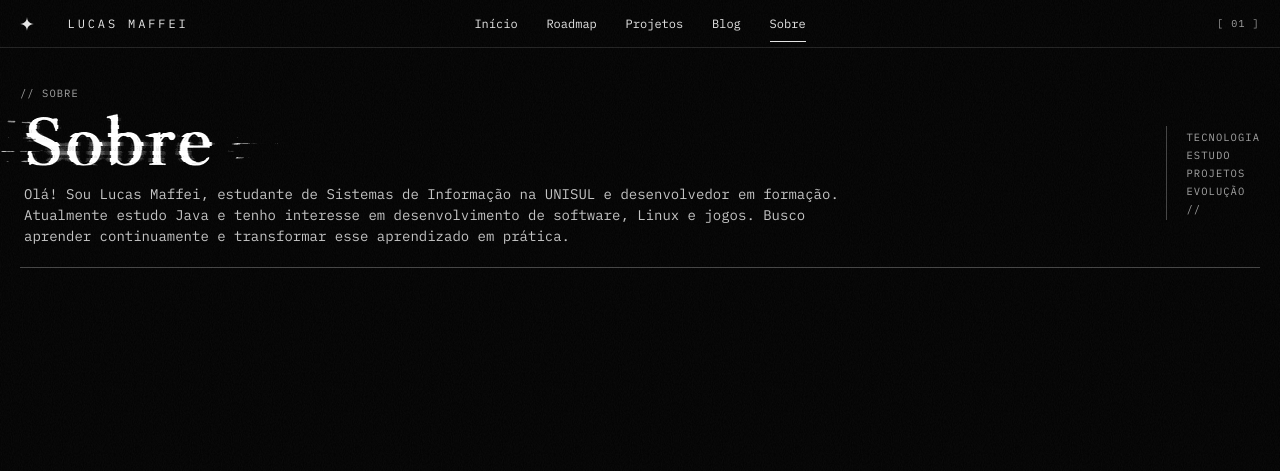
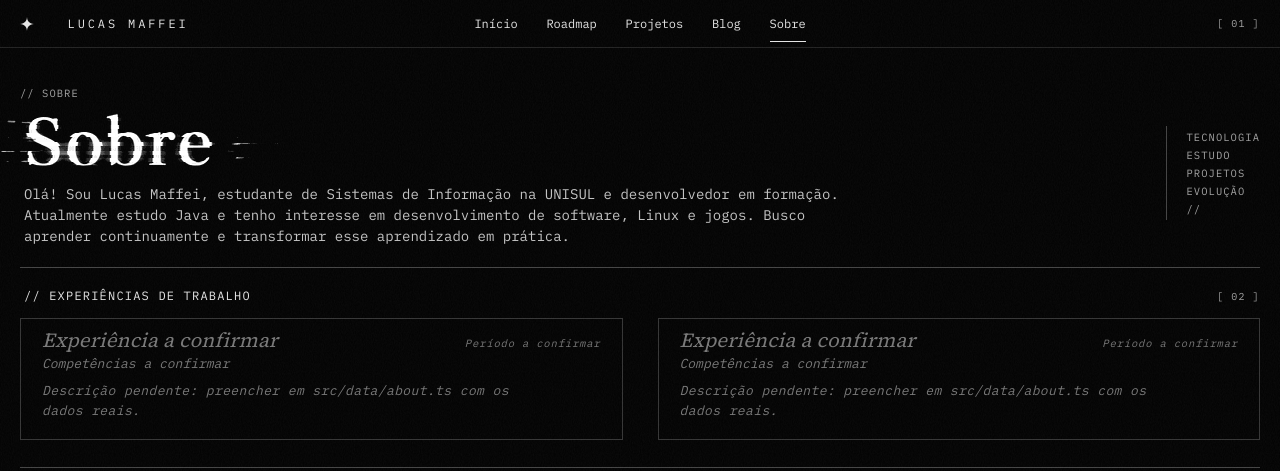
Before and after one commit to luscamasfei/masfeidev, an Astro site: page /sobre in a window 1280 px wide. Built offline with nearby package versions, Linux system fonts and the light colour scheme; Astro itself is replaced by a stand-in of ours.

Commit message:
feat: adiciona experiências profissionais à página sobre
Dois cartões lado a lado nas medidas da referência, empilhados abaixo de 900 px. Os dados ficam em src/data/about.ts; enquanto não forem informados, os campos aparecem apagados como "a confirmar", sem conteúdo inventado. A seta só aparece quando a experiência tem link.

```diff
--- a/src/data/about.ts
+++ b/src/data/about.ts
@@ -3,6 +3,27 @@
  * (github.com/luscamasfei); não acrescentar formação, metas ou contatos que
  * não estejam lá.
  */
+export interface Experience {
+  /** Área ou cargo, por exemplo "Atendimento ao cliente". */
+  title: string | null;
+  /** Período livre, por exemplo "2023 – 2024". */
+  period: string | null;
+  /** Competências desenvolvidas, mostradas em uma linha. */
+  skills: string[];
+  description: string | null;
+  /** Link opcional (empresa, certificado); só então o cartão mostra a seta. */
+  href?: string;
+}
+
+/*
+ * Experiências de trabalho reais, preenchidas pelo autor. Campo `null`
+ * aparece na página como "a confirmar"; não preencher com suposições.
+ */
+const experiences: Experience[] = [
+  { title: null, period: null, skills: [], description: null },
+  { title: null, period: null, skills: [], description: null },
+];
+
 export const about = {
   eyebrow: 'Sobre',
   title: 'Sobre',
@@ -11,6 +32,7 @@ export const about = {
     'Olá! Sou Lucas Maffei, estudante de Sistemas de Informação na UNISUL e desenvolvedor em formação. Atualmente estudo Java e tenho interesse em desenvolvimento de software, Linux e jogos. Busco aprender continuamente e transformar esse aprendizado em prática.',
   /** Palavras do detalhe decorativo ao lado da apresentação. */
   keywords: ['Tecnologia', 'Estudo', 'Projetos', 'Evolução'],
+  experiences,
   technologies: {
     note: 'Java é meu foco atual de estudos. Python também faz parte das tecnologias com que tenho contato. Esta seleção não representa domínio avançado.',
     groups: [
--- a/src/pages/sobre.astro
+++ b/src/pages/sobre.astro
@@ -15,6 +15,39 @@ import { about } from '@/data/about';
         <li>//</li>
       </ul>
     </PageHeader>
+
+    <section class="block" aria-labelledby="experiences-title">
+      <h2 id="experiences-title" class="block__head">
+        <span>// Experiências de trabalho</span>
+        <span class="section-index" aria-hidden="true">[ 02 ]</span>
+      </h2>
+      <ul class="jobs">
+        {about.experiences.map((job) => {
+          const Card = job.href ? 'a' : 'article';
+          return (
+            <li>
+              <Card class="job" href={job.href} {...(job.href && { rel: 'noopener noreferrer', target: '_blank' })}>
+                <div class="job__top">
+                  <h3 class:list={['job__title', { pending: !job.title }]}>{job.title ?? 'Experiência a confirmar'}</h3>
+                  <p class:list={['job__period', { pending: !job.period }]}>{job.period ?? 'Período a confirmar'}</p>
+                </div>
+                {job.skills.length > 0
+                  ? <ul class="job__skills">{job.skills.map((skill) => <li>{skill}</li>)}</ul>
+                  : <p class="job__skills pending">Competências a confirmar</p>}
+                <p class:list={['job__description', { pending: !job.description }]}>
+                  {job.description ?? 'Descrição pendente: preencher em src/data/about.ts com os dados reais.'}
+                </p>
+                {job.href && (
+                  <svg class="job__arrow" width="12" height="12" viewBox="0 0 13 13" aria-hidden="true">
+                    <path d="M1.5 11.5 11 2M4 1.5h7.5V9" fill="none" stroke="currentColor" stroke-width="1.2" />
+                  </svg>
+                )}
+              </Card>
+            </li>
+          );
+        })}
+      </ul>
+    </section>
   </section>
 </BaseLayout>
 
@@ -70,6 +103,130 @@ import { about } from '@/data/about';
     color: var(--color-ash);
   }
 
+  /* Seções numeradas, separadas pela mesma divisória da apresentação. */
+  .block {
+    padding: 1.25rem 0 1.6875rem;
+    border-bottom: 1px solid var(--rule);
+  }
+
+  .block__head {
+    display: flex;
+    align-items: baseline;
+    justify-content: space-between;
+    gap: 1rem;
+    padding-left: 0.25rem;
+    font-size: 0.75rem;
+    font-weight: 400;
+    letter-spacing: 0.1em;
+    line-height: 1rem;
+    text-transform: uppercase;
+    color: var(--color-paper);
+  }
+
+  /* Dois cartões de 682 px com 35 px entre eles, na largura de 1400 px. */
+  .jobs {
+    display: grid;
+    grid-template-columns: repeat(2, minmax(0, 1fr));
+    gap: 1rem 2.1875rem;
+    margin-top: 0.8125rem;
+  }
+
+  .jobs > li {
+    display: flex;
+  }
+
+  .job {
+    position: relative;
+    flex: 1;
+    min-height: 7.625rem;
+    padding: 0.4375rem 1.3125rem 1rem;
+    border: 1px solid rgb(255 255 255 / 0.2);
+    background: var(--color-void);
+  }
+
+  a.job {
+    transition: border-color 0.2s;
+  }
+
+  a.job:hover {
+    border-color: var(--color-line-strong);
+  }
+
+  .job__top {
+    display: flex;
+    flex-wrap: wrap;
+    align-items: baseline;
+    justify-content: space-between;
+    gap: 0 1rem;
+  }
+
+  .job__title {
+    font-family: var(--font-serif);
+    font-size: 1.5rem;
+    font-weight: 400;
+    letter-spacing: 0.01em;
+    line-height: 1.75rem;
+    color: var(--color-paper);
+  }
+
+  .job__period {
+    flex-shrink: 0;
+    font-size: 0.65625rem;
+    letter-spacing: 0.08em;
+    white-space: nowrap;
+    color: var(--color-ash);
+  }
+
+  .job__skills {
+    display: flex;
+    flex-wrap: wrap;
+    font-size: 0.8125rem;
+    line-height: 1.25rem;
+    color: var(--color-ash);
+  }
+
+  .job__skills li + li::before {
+    content: '•';
+    margin-inline: 0.75rem;
+  }
+
+  .job__description {
+    max-width: 32rem;
+    margin-top: 0.4375rem;
+    font-size: 0.8125rem;
+    letter-spacing: 0.03em;
+    line-height: 1.25rem;
+    color: var(--color-ash);
+  }
+
+  .job__arrow {
+    position: absolute;
+    right: 1.3125rem;
+    bottom: 1.5rem;
+    color: var(--color-paper);
+    transition: translate 0.2s var(--ease-glitch);
+  }
+
+  a.job:hover .job__arrow {
+    translate: 2px -2px;
+  }
+
+  /* Campo ainda não informado: aparece apagado, para não passar por dado real. */
+  .pending {
+    color: var(--color-smoke);
+    font-style: italic;
+  }
+
+  .job__title.pending {
+    font-size: 1.25rem;
+  }
+
+  @media (max-width: 899px) {
+    .jobs {
+      grid-template-columns: minmax(0, 1fr);
+    }
+  }
+
   @media (max-width: 639px) {
     .page {
       padding-top: 2.5rem;
```
